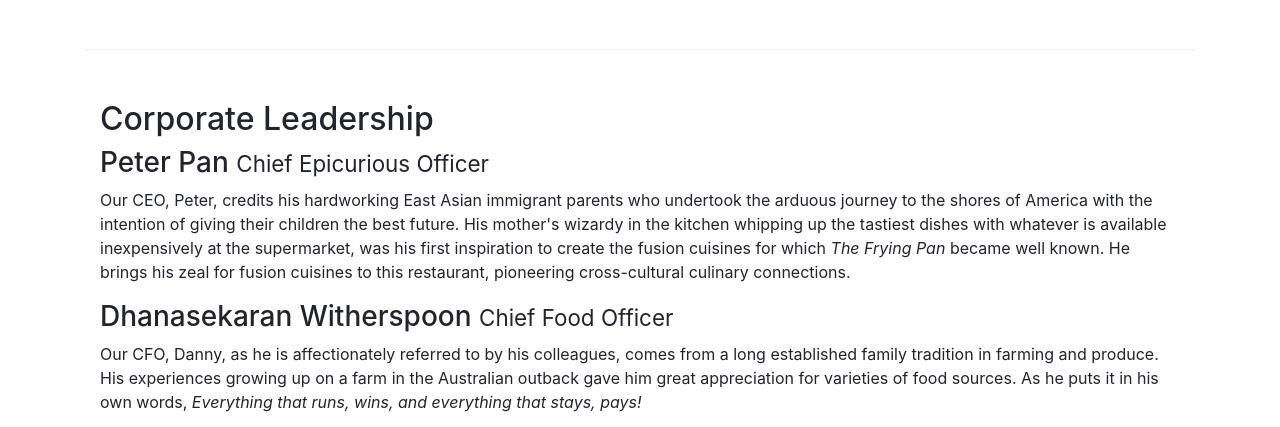
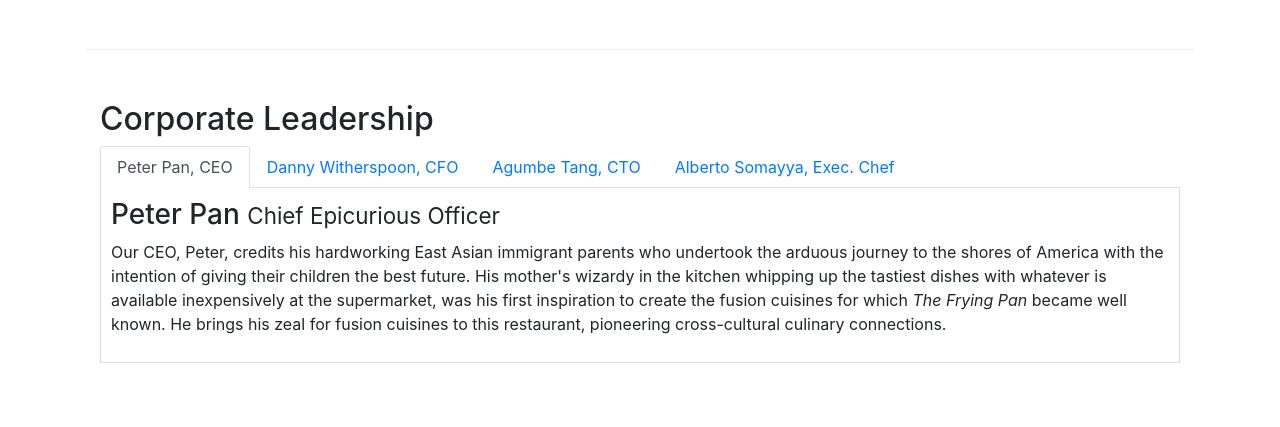
Before and after one commit to JS-alaz/Bootstrap, a website: page aboutus.html in a window 1280 px wide. Shown: the part 922-1349 px from the top of the page. Drawn offline with nearby package versions, Linux system fonts and the light colour scheme.

Commit message:
Elementos de navegación/pestañas

```diff
--- a/aboutus.html
+++ b/aboutus.html
@@ -94,18 +94,46 @@
         </div>
 
         <div class="row row-content">
-            <div class="col">
+            <div class="col-12">
                 <h2>Corporate Leadership</h2>
-                <h3>Peter Pan <small>Chief Epicurious Officer</small></h3>
+
+                <ul class="nav nav-tabs"><!-- se crea una barra de navegacion interna -->
+                    <li class="nav-item">
+                        <a class="nav-link active" href="#peter" role="tab" data-toggle="tab">Peter Pan, CEO</a>
+                    </li>
+                    <li class="nav-item">
+                        <a class="nav-link"  href="#danny" role="tab" data-toggle="tab">Danny Witherspoon, CFO</a>
+                    </li>
+                    <li class="nav-item">
+                        <a class="nav-link" href="#agumbe" role="tab" data-toggle="tab">Agumbe Tang, CTO</a>
+                    </li>
+                    <li class="nav-item">
+                        <a class="nav-link" href="#alberto" role="tab" data-toggle="tab">Alberto Somayya, Exec. Chef</a>
+                    </li>
+                </ul>
+
+                <div class="tab-content"><!-- se agrupa en un solo div el contenido que se desea usar en la barra de navegacion interna -->
+                    <div role="tabpanel" class="tab-pane fade show active" id="peter"><!-- se dividen los contenidos los cuales se usaran en la barra de navegacion interna -->
+                        <h3>Peter Pan <small>Chief Epicurious Officer</small></h3><!-- show hace que en momento en que se carga la pagina se muestre solo esa pestaña que tambien tiene active -->
                         <p class="d-none d-sm-block">Our CEO, Peter, credits his hardworking East Asian immigrant parents who undertook the arduous journey to the shores of America with the intention of giving their children the best future. His mother's wizardy in the kitchen whipping up the tastiest dishes with whatever is available inexpensively at the supermarket, was his first inspiration to create the fusion cuisines for which <em>The Frying Pan</em> became well known. He brings his zeal for fusion cuisines to this restaurant, pioneering cross-cultural culinary connections.</p>
+                    </div>
+                    <div role="tabpanel" class="tab-pane fade" id="danny">
                         <h3>Dhanasekaran Witherspoon <small>Chief Food Officer</small></h3>
                         <p class="d-none d-sm-block">Our CFO, Danny, as he is affectionately referred to by his colleagues, comes from a long established family tradition in farming and produce. His experiences growing up on a farm in the Australian outback gave him great appreciation for varieties of food sources. As he puts it in his own words, <em>Everything that runs, wins, and everything that stays, pays!</em></p>
+                    </div>
+                    <div role="tabpanel" class="tab-pane fade" id="agumbe">
                         <h3>Agumbe Tang <small>Chief Taste Officer</small></h3>
                         <p class="d-none d-sm-block">Blessed with the most discerning gustatory sense, Agumbe, our CTO, personally ensures that every dish that we serve meets his exacting tastes. Our chefs dread the tongue lashing that ensues if their dish does not meet his exacting standards. He lives by his motto, <em>You click only if you survive my lick.</em></p>
+                    </div>
+                    <div role="tabpanel" class="tab-pane fade" id="alberto">
                         <h3>Alberto Somayya <small>Executive Chef</small></h3>
-                <p class="d-none ">Award winning three-star Michelin chef with wide International experience having worked closely with whos-who in the culinary world, he specializes in creating mouthwatering Indo-Italian fusion experiences. He says, <em>Put together the cuisines from the two craziest cultures, and you get a winning hit! Amma Mia!</em></p>
+                        <p class="d-none d-sm-block">Award winning three-star Michelin chef with wide International experience having worked closely with whos-who in the culinary world, he specializes in creating mouthwatering Indo-Italian fusion experiences. He says, <em>Put together the cuisines from the two craziest cultures, and you get a winning hit! Amma Mia!</em></p>
                     </div>
                 </div>
+
+            </div>
+       </div>
+
        <div class="row row-content">
            <div clas col-12 cols-sm-9>
                <h2>Facts &amp; Figures</h2>
--- a/css/styles.css
+++ b/css/styles.css
@@ -37,3 +37,10 @@ body {
 .navbar-dark {
     background-color: #512DA8;
 }
+
+.tab-content {
+    border-left: 1px solid #ddd;
+    border-right: 1px solid #ddd;
+    border-bottom: 1px solid #ddd;
+    padding: 10px;
+}
```
Lines whose indentation alone changed are shown as unchanged.
